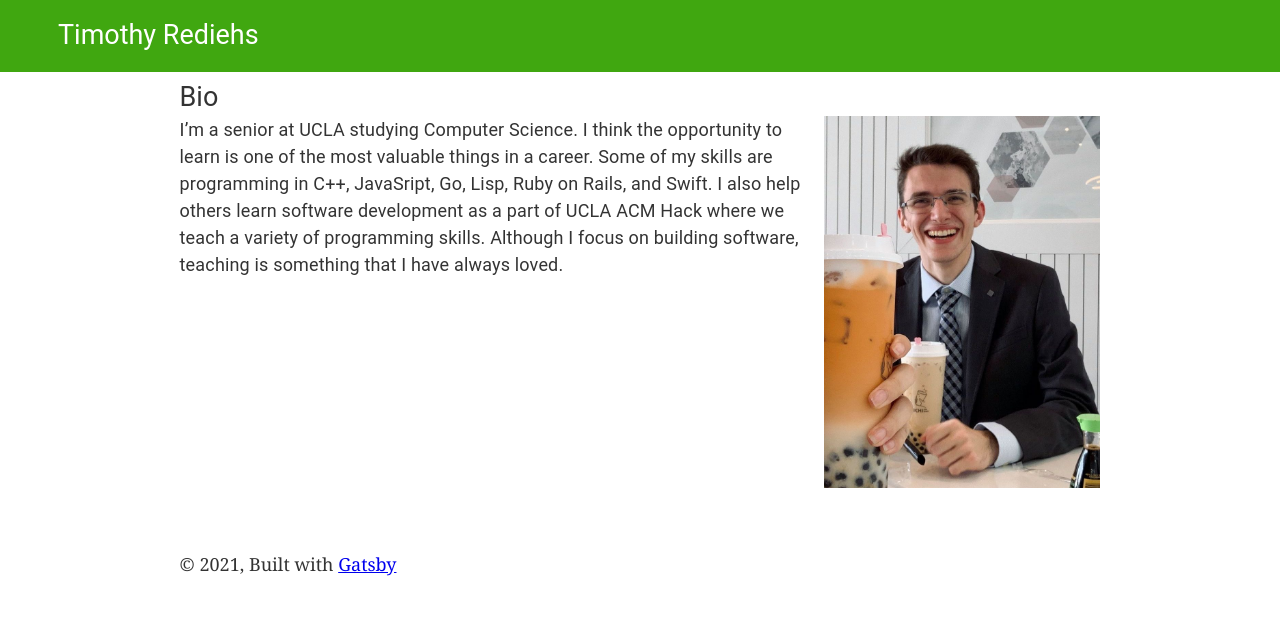
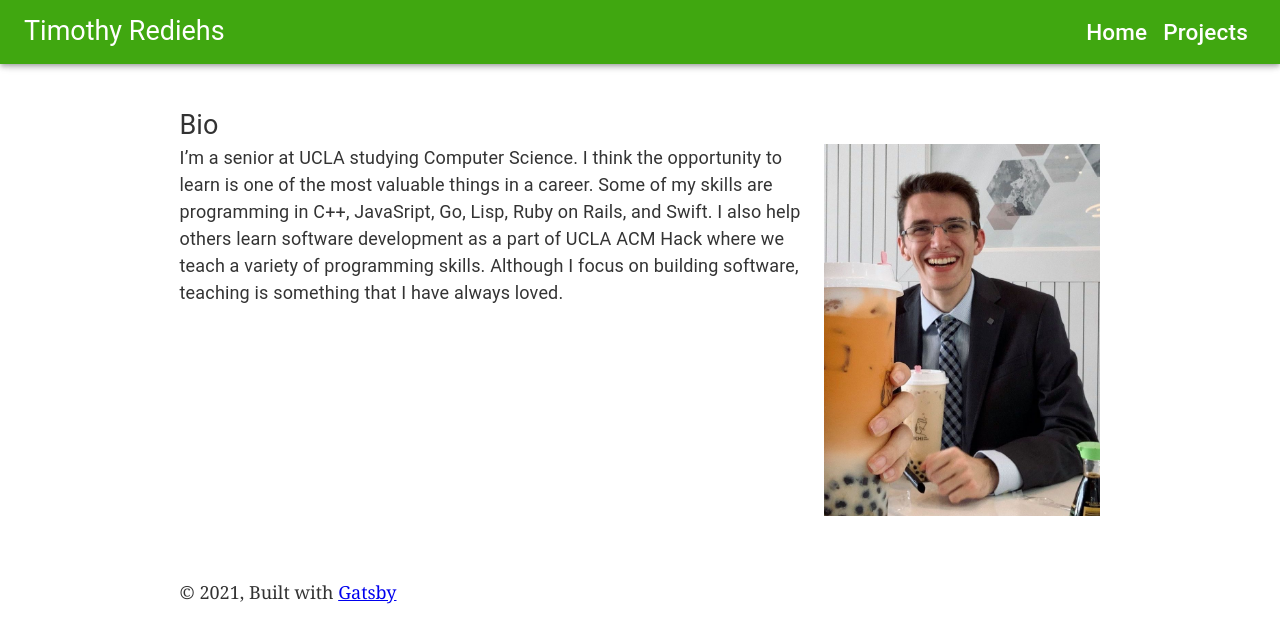
Before and after one commit to Timthetic/Timthetic.github.io, a Gatsby site: page / in a window 1280 px wide. Built offline with nearby package versions, Linux system fonts and the light colour scheme; Gatsby itself is replaced by a stand-in of ours.

Commit message:
Improved AppBar

```diff
--- a/src/components/bio.js
+++ b/src/components/bio.js
@@ -15,7 +15,8 @@ const useStyles = makeStyles(theme => ({
 		}
 	},
 	bioText: {
-		marginRight: '16px'
+		marginRight: '16px',
+		marginBottom: '16px'
 	},
 	TimImage: {
 		width: '30%',
--- a/src/components/header.js
+++ b/src/components/header.js
@@ -2,27 +2,42 @@ import * as React from "react"
 import PropTypes from "prop-types"
 import { Link } from "gatsby"
 import makeStyles from '@material-ui/core/styles/makeStyles'
-import { Typography } from '@material-ui/core';
+import { Typography, AppBar, Toolbar } from '@material-ui/core';
 
 const useStyles = makeStyles(theme => ({
 	header: {
 		background: theme.palette.primary.main,
-	},
-	title: {
 		margin: `0 auto`,
 		padding: `1rem 1rem`,
-		maxWidth: `1200px`,
 		marginBottom: `8px`
+	},
+	toolbar: {
+		display: 'flex',
+		justifyContent: 'space-between'
+	},
+	navMenu: {
+		display: 'flex',
+		justifyContent: 'space-between'
+	},
+	menuOption: {
+		paddingLeft: '8px',
+		paddingRight: '8px',
+		borderRadius: '8px',
+		'&:hover': {
+			backgroundColor: theme.palette.primary.light
 		}
+	},
 }));
 
 
 const Header = ({ siteTitle }) => {
 	const classes = useStyles()
-  return <header
+  return <div
     className={classes.header}
   >
-    <div className={classes.title}>
+		<AppBar>
+			<Toolbar className={classes.toolbar}>
+				<div>
 					<Typography variant='h5' component='h1' style={{ margin: 0 }}>
 						<Link
 							to="/"
@@ -35,7 +50,33 @@ const Header = ({ siteTitle }) => {
 						</Link>
 					</Typography>
 				</div>
-  </header>
+				<div className={classes.navMenu}>
+					<Typography variant='h6' component='h2' className={classes.menuOption}>
+						<Link
+							to="/"
+							style={{
+								color: `white`,
+								textDecoration: `none`,
+							}}
+						>
+							Home
+						</Link>
+					</Typography>
+					<Typography variant='h6' component='h2' className={classes.menuOption}>
+						<Link
+							to="/projects"
+							style={{
+								color: `white`,
+								textDecoration: `none`,
+							}}
+						>
+							Projects
+						</Link>
+					</Typography>
+				</div>
+			</Toolbar>
+		</AppBar>
+  </div>
 }
 
 Header.propTypes = {
--- a/src/components/layout.js
+++ b/src/components/layout.js
@@ -9,6 +9,7 @@ import * as React from "react"
 import PropTypes from "prop-types"
 import { useStaticQuery, graphql } from "gatsby"
 import { MuiThemeProvider, createMuiTheme, responsiveFontSizes } from '@material-ui/core/styles';
+import makeStyles from '@material-ui/core/styles/makeStyles'
 
 import Header from "./header"
 import "./layout.css"
@@ -17,7 +18,7 @@ const overwrittenTheme = responsiveFontSizes(createMuiTheme({
 	palette: {
 		primary: {
 			main: '#40A710',
-			light: '#80F020',
+			light: '#70E020',
 			dark: '#202000',
 			contrastText: '#fff'
 		},
@@ -36,6 +37,10 @@ const overwrittenTheme = responsiveFontSizes(createMuiTheme({
 	}
 }))
 
+const useStyles = makeStyles(theme => ({
+	appBarSpacer: theme.mixins.toolbar
+}))
+
 const Layout = ({ children }) => {
   const data = useStaticQuery(graphql`
     query SiteTitleQuery {
@@ -46,10 +51,11 @@ const Layout = ({ children }) => {
       }
     }
   `)
-
+	let classes = useStyles()
   return (
     <MuiThemeProvider theme={overwrittenTheme}>
       <Header siteTitle={data.site.siteMetadata?.title || `Title`} />
+			<div className={classes.appBarSpacer}></div>
       <div
         style={{
           margin: `0 auto`,
```
Lines whose indentation alone changed are shown as unchanged.
